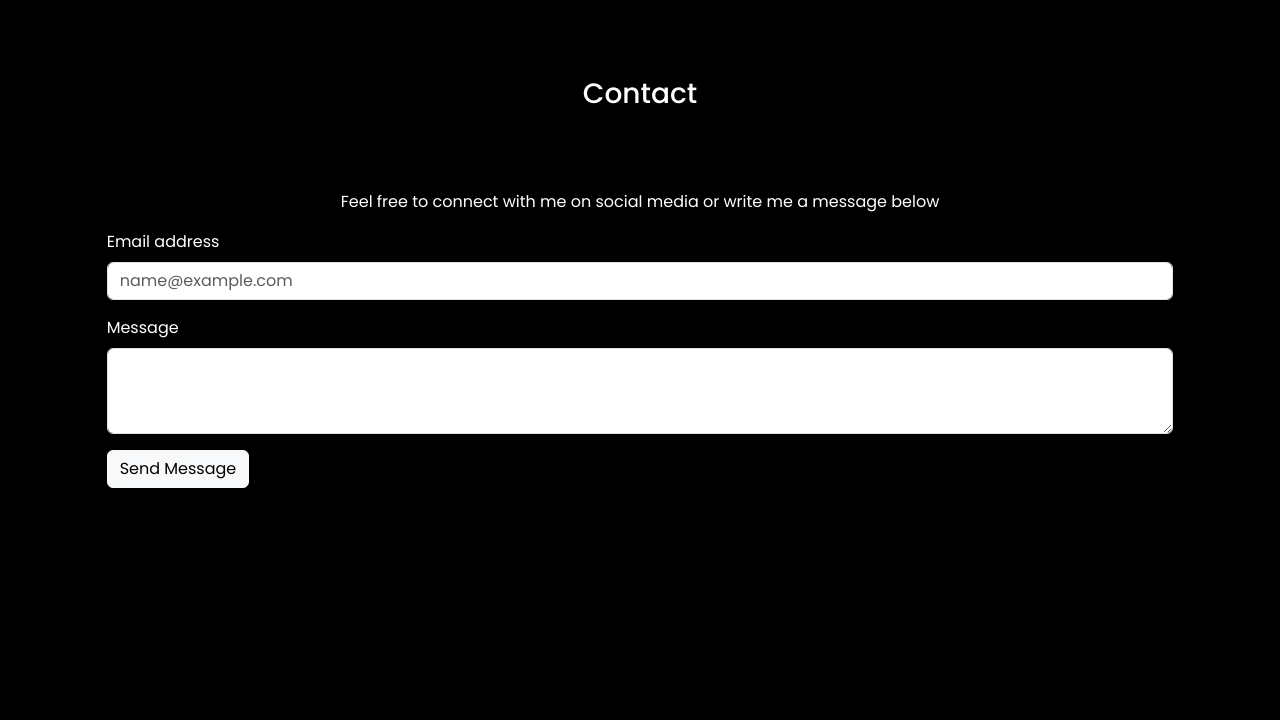
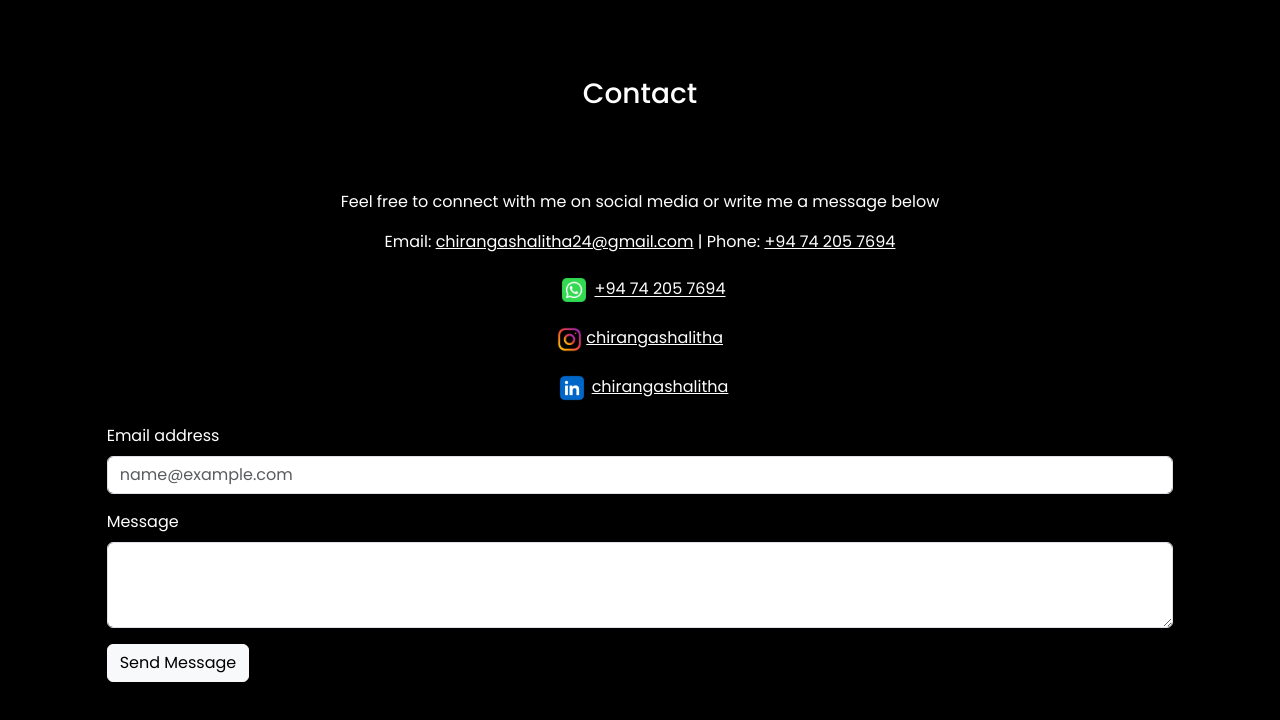
Before and after one commit to chirangashalitha/developer-portfolio, a plain HTML site: page index.html in a window 1280 px wide. Shown: the part 3273-3993 px from the top of the page. Before the commit the page ends 3841 px from the top, so only its background shows below. Drawn offline with nearby package versions, Linux system fonts and the light colour scheme.

Commit message:
Add social media links

```diff
--- a/index.html
+++ b/index.html
@@ -196,6 +196,14 @@
       <h3 class="text-center h3 fw-medium">Contact</h3>
       <div class="contact col col-10 mx-auto text-white">
         <p class="text-center">Feel free to connect with me on social media or write me a message below</p>
+        <p class="text-center">Email: <a href="mailto:chirangashalitha24@gmail.com">chirangashalitha24@gmail.com</a>  | Phone: <a href="tel:+94742057694">+94 74 205 7694</a></p>
+        <div class="d-flex flex-column justify-content-center align-items-center">
+          <p><img src="./assets/icons/whatsapp.png" width="40px" height="auto"><a href="tel:+94742057694">+94 74 205 7694</a></p>
+          <p><img src="./assets/icons/instagram.png" width="25px" height="auto"> <a href="https://www.instagram.com/chirangashalitha/" target="_blank">chirangashalitha</a></p>
+          <p><img src="./assets/icons/linkedin-color.png" width="40px" height="auto"><a href="https://www.linkedin.com/in/chiranga-shalitha" target="_blank">chirangashalitha</a></p>
+        </div>
+
+
         <div class="mb-3">
           <label for="exampleFormControlInput1" class="form-label">Email address</label>
           <input type="email" class="form-control" id="exampleFormControlInput1" placeholder="name@example.com">
```
Also changed, not shown: assets/icons/instagram.png (added), assets/icons/linkedin-color.png (added), assets/icons/whatsapp.png (added).
